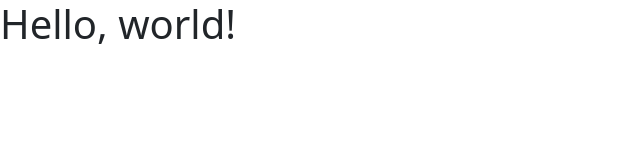
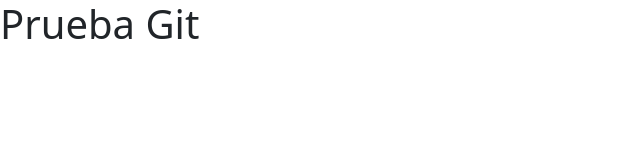
Before and after one commit to gjhg775/test-git, a plain HTML site: page index.html in a window 1280 px wide. Shown: the whole page, without its empty margins (0-640 px from the left). Drawn offline with nearby package versions, Linux system fonts and the light colour scheme.

Commit message:
update .gitignore

```diff
--- a/index.html
+++ b/index.html
@@ -8,10 +8,10 @@
     <!-- Bootstrap CSS -->
     <link href="https://cdn.jsdelivr.net/npm/bootstrap@5.0.0-beta3/dist/css/bootstrap.min.css" rel="stylesheet" integrity="sha384-eOJMYsd53ii+scO/bJGFsiCZc+5NDVN2yr8+0RDqr0Ql0h+rP48ckxlpbzKgwra6" crossorigin="anonymous">
 
-    <title>Hello, world!</title>
+    <title>Prueba Git</title>
   </head>
   <body>
-    <h1>Hello, world!</h1>
+    <h1>Prueba Git</h1>
 
     <!-- Optional JavaScript; choose one of the two! -->
 
```
Also changed, not shown: 1 other file.
